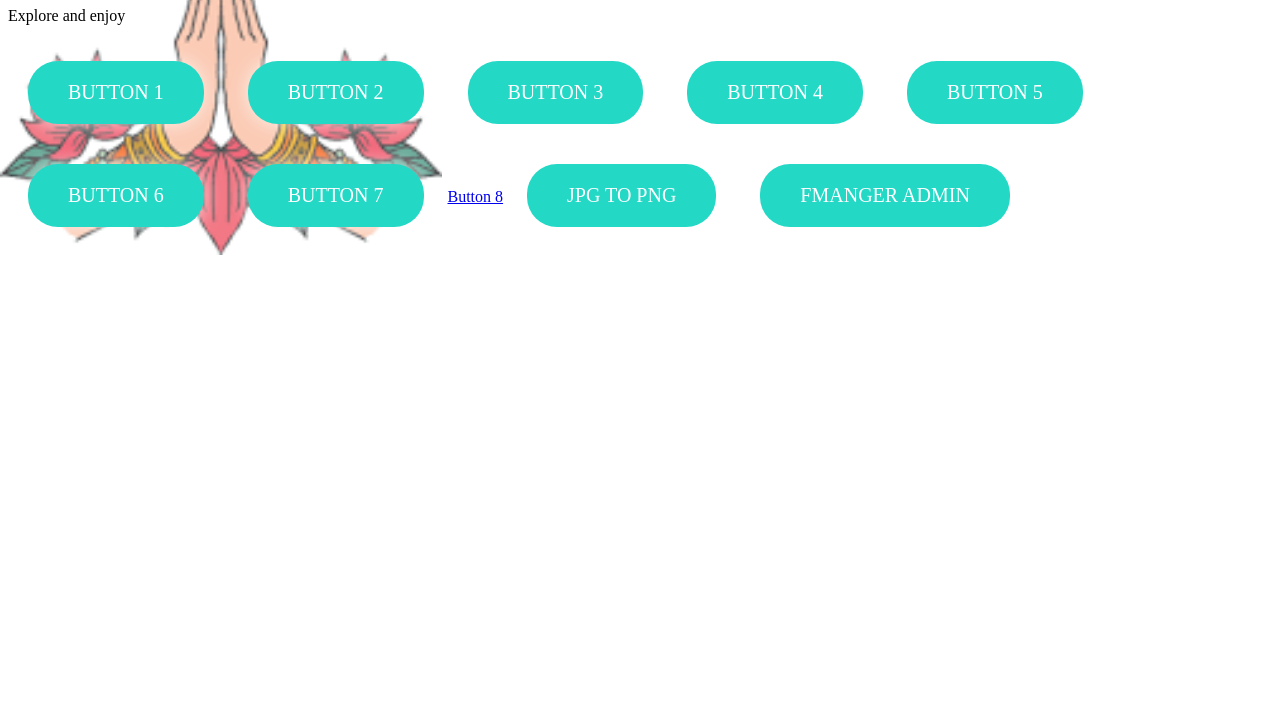
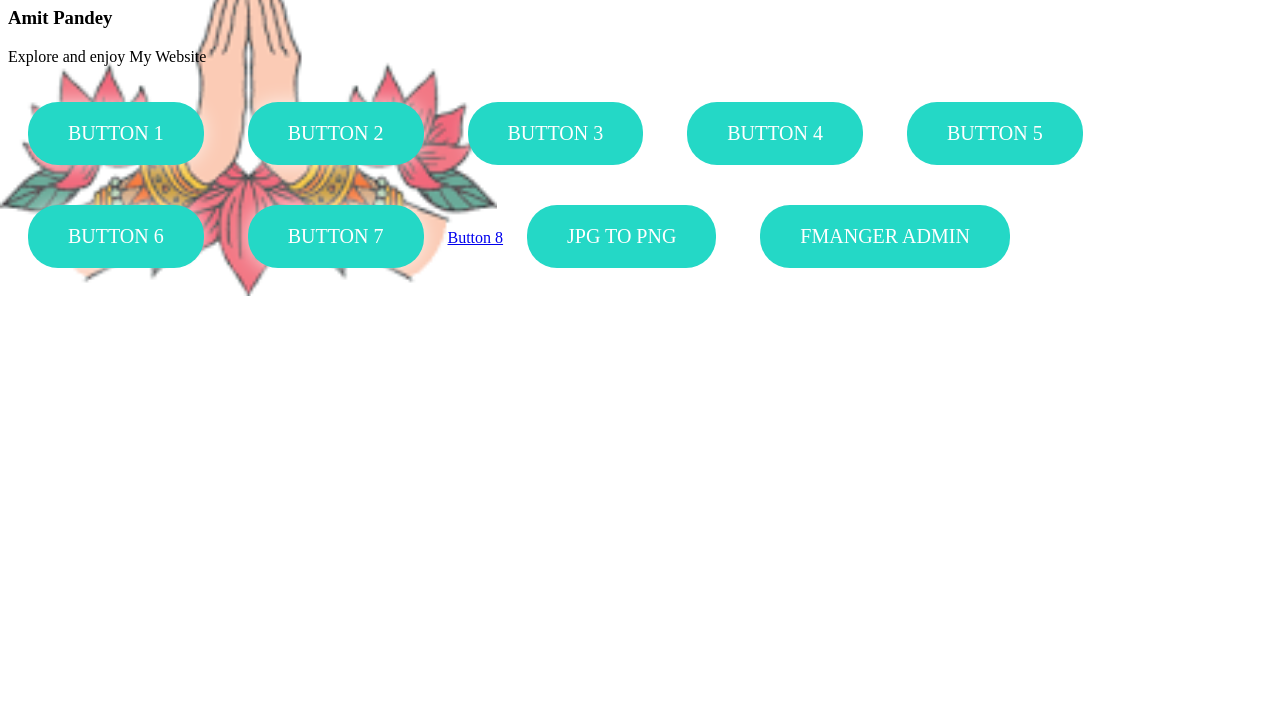
Before and after one commit to Amitpandey88/welcome, a plain HTML site: page index.html in a window 1280 px wide. Shown: the part 73-800 px from the top of the page. Drawn offline with Linux system fonts and the light colour scheme.

Commit message:
Update index.html

```diff
--- a/index.html
+++ b/index.html
@@ -9,7 +9,8 @@
 <body>
 	<header>
 		<h1>Welcome to my website</h1>
-		<p>Explore and enjoy</p>
+<h3>Amit Pandey</h3>
+		<p>Explore and enjoy My Website</p>
 	</header>
 	<div class="buttons">
 		<a href="#" class="btn">Button 1</a>
```
